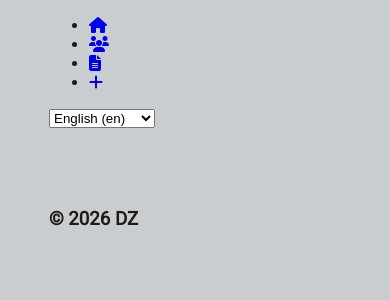
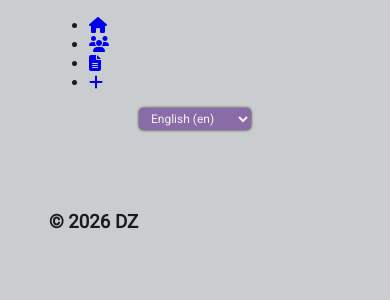
Before and after one commit to Sunzheini/ohmi_audit, a Django app: page /hr-management/ in a window 390 px wide. Shown: the top 300 px of the page. Run offline with Django 5.2, Linux system fonts and the light colour scheme; parts of the project's set-up code (start-up, migrations or seed data) failed here and were passed over; some libraries are stand-ins or nearby versions.

Commit message:
Add language switcher styles and integrate into base template for improved localization support

```diff
--- /dev/null
+++ b/static/css/components/language_switcher.css
@@ -0,0 +1,80 @@
+/* Language Switcher Component Styles */
+.lang {
+    display: flex;
+    align-items: center;
+    justify-content: center;
+    padding: 0 1rem;
+}
+
+#language-form {
+    display: flex;
+    align-items: center;
+    justify-content: center;
+    margin: 0;
+}
+
+#language-form label {
+    display: flex;
+    align-items: center;
+    margin: 0;
+    cursor: pointer;
+}
+
+#language-selector {
+    background-color: var(--clr-button-color);
+    color: var(--clr-icon-color);
+    border: none;
+    border-radius: var(--button-border-radius);
+    box-shadow: var(--box-shadow-style);
+    padding: 0.2rem 0.6rem;
+    font-family: 'Roboto', sans-serif;
+    font-size: 0.8rem;
+    font-weight: 500;
+    cursor: var(--hover-cursor-type);
+    transition: var(--button-transition-style);
+    outline: none;
+    min-width: 100px;
+    height: 1.6rem;
+}
+
+#language-selector:hover {
+    background-color: var(--clr-main-app-color);
+    color: var(--clr-icon-color);
+}
+
+#language-selector:focus {
+    outline: 2px solid var(--hover-color);
+    outline-offset: 2px;
+}
+
+/* Style the dropdown arrow */
+#language-selector option {
+    background-color: var(--clr-button-color);
+    color: var(--clr-icon-color);
+    padding: 0.5rem;
+}
+
+/* For better contrast in the dropdown */
+#language-selector option:hover {
+    background-color: var(--clr-main-app-color);
+}
+
+/* Additional styling for selected option */
+#language-selector option:checked {
+    background-color: var(--clr-main-app-color);
+    font-weight: bold;
+}
+
+/* Responsive adjustments */
+@media (max-width: 768px) {
+    .lang {
+        padding: 0 0.5rem;
+    }
+
+    #language-selector {
+        min-width: 90px;
+        font-size: 0.75rem;
+        padding: 0.15rem 0.5rem;
+        height: 1.4rem;
+    }
+}
--- a/templates/base.html
+++ b/templates/base.html
@@ -39,6 +39,7 @@
             <link rel="stylesheet" href="{% static 'css/components/forms.css' %}">
             <link rel="stylesheet" href="{% static 'css/components/footer.css' %}">
             <link rel="stylesheet" href="{% static 'css/components/task_status.css' %}">
+            <link rel="stylesheet" href="{% static 'css/components/language_switcher.css' %}">
         {% endblock %}
 
         {# 3. Additional JS #}
```
